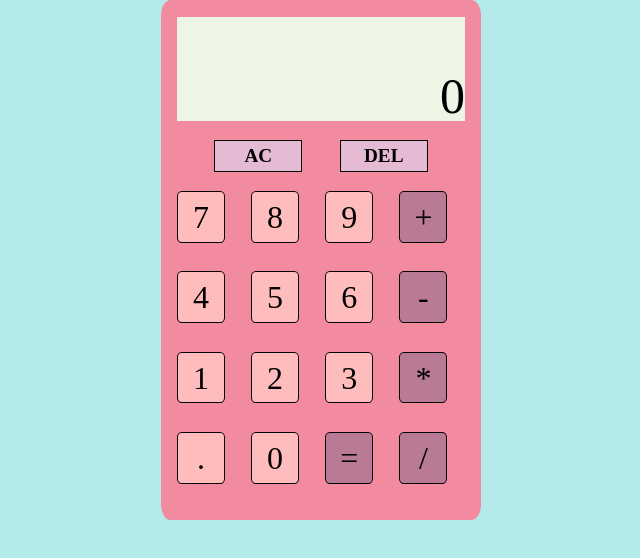
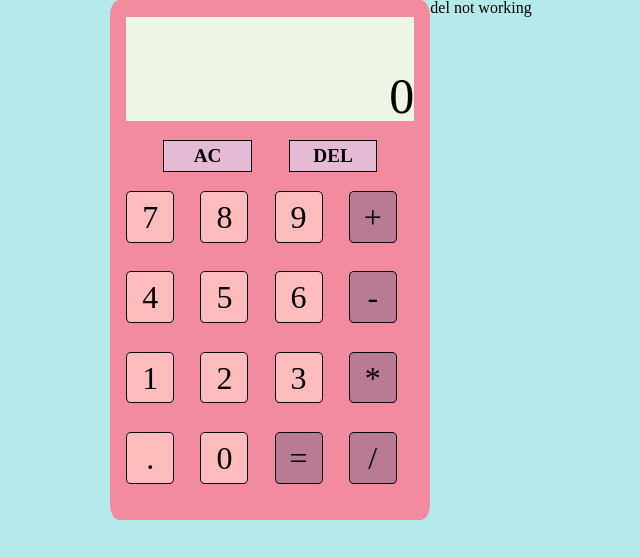
Before and after one commit to hotShot1211/Calculator, a plain HTML site: page index.html in a window 1280 px wide. Shown: the whole page, without its empty margins (319-959 px from the left). Drawn offline with Linux system fonts and the light colour scheme.

Commit message:
del not woorking

```diff
--- a/index.html
+++ b/index.html
@@ -33,6 +33,7 @@
                     <div class='operator'>/</div>
                 </div>
             </div>
+            <div>del not working</div>
         </div>
 
         <script src='scripts/script.js'></script>
```
